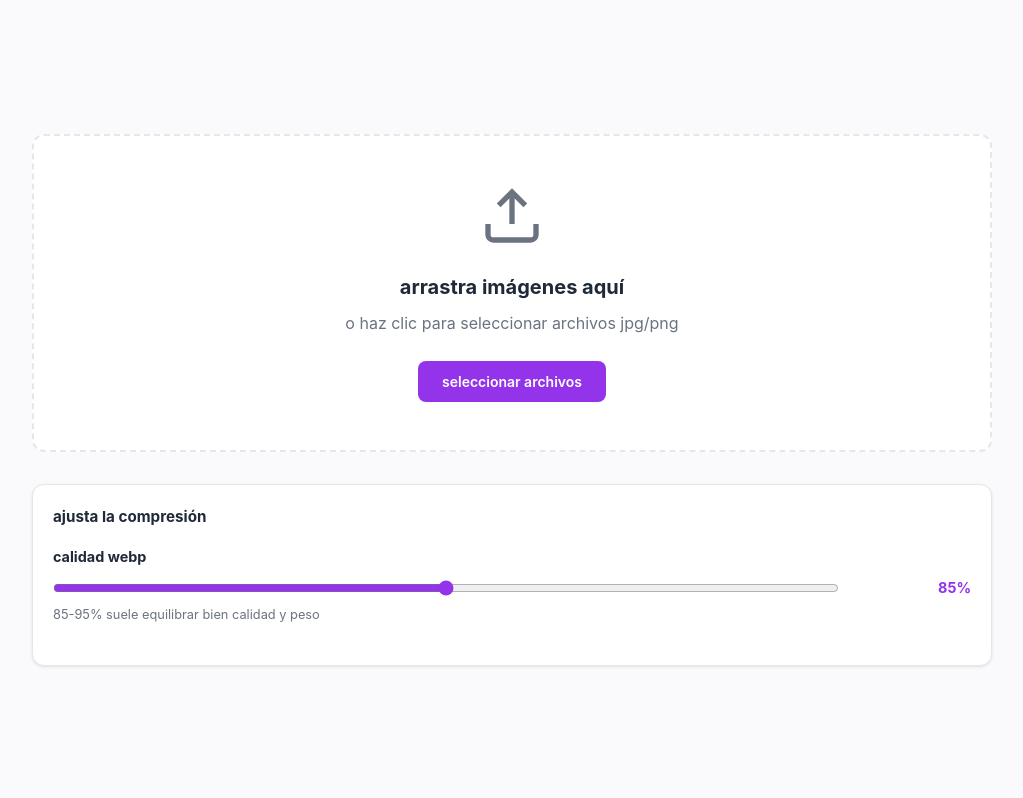
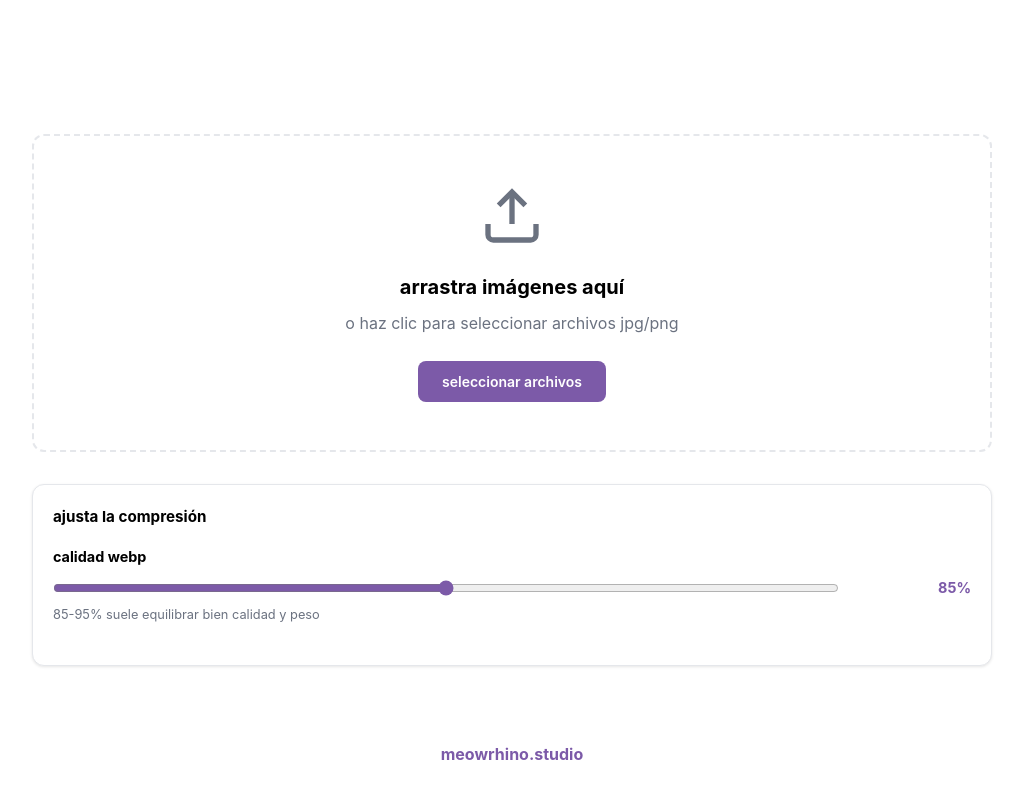
Before and after one commit to meowrhino/imgToWeb, a plain HTML site: page index.html in a window 1280 px wide. Shown: the whole page, without its empty margins (128-1151 px from the left). Drawn offline with nearby package versions, Linux system fonts and the light colour scheme.

Commit message:
made it cleaner & link to meowrhino.studio

```diff
--- a/index.html
+++ b/index.html
@@ -48,6 +48,10 @@
     </div>
   </div>
 
+  <div class="branding-badge">
+    <a href="https://meowrhino.studio" target="_blank" rel="noopener noreferrer">meowrhino.studio</a>
+  </div>
+
   <script src="https://cdnjs.cloudflare.com/ajax/libs/jszip/3.10.1/jszip.min.js"></script>
   <script src="script.js"></script>
 </body>
--- a/styles.css
+++ b/styles.css
@@ -5,10 +5,15 @@
 }
 
 :root {
-  --primary: #9333ea;
-  --primary-dark: #7e22ce;
+  --primary: #7c5aa8;
+  --primary-dark: #6a4b90;
+<<<<<<< ours
+  --bg: #999999;
+  --card: #f0f0f0;
+=======
   --bg: #faf9fb;
   --card: #ffffff;
+>>>>>>> theirs
   --text: #1f2937;
   --text-muted: #6b7280;
   --border: #e5e7eb;
@@ -291,6 +296,22 @@ body {
   font-weight: 600;
 }
 
+.branding-badge {
+  position: fixed;
+  left: 50%;
+  bottom: 2rem;
+  transform: translateX(-50%);
+  color: var(--text);
+  font-weight: 600;
+  z-index: 10;
+}
+
+.branding-badge a {
+  color: var(--primary);
+  font-weight: 700;
+  text-decoration: none;
+}
+
 /* Footer */
 .footer {
   border-top: 1px solid var(--border);
@@ -360,3 +381,10 @@ body {
     min-width: 0;
   }
 }
+
+@media (max-width: 640px) {
+  .branding-badge {
+    bottom: 1.5rem;
+    font-size: 0.95rem;
+  }
+}
```
